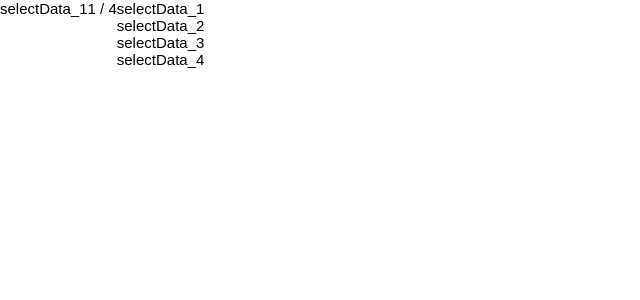
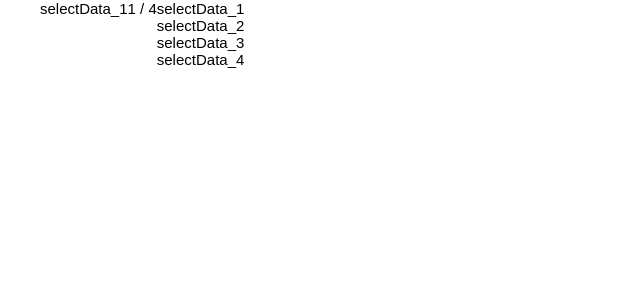
Before and after one commit to Evgenij-Maksimishin/Angular__Custom-DropDown-Menu, an Angular app: page / in a window 1280 px wide. Shown: the top 300 px of the page, without its empty margins (0-640 px from the left). Built offline with nearby package versions, Linux system fonts and the light colour scheme.

Commit message:
Add classes

```diff
--- a/src/app/app.component.html
+++ b/src/app/app.component.html
@@ -1 +1,5 @@
-<app-drop-dowm-menu [selectedOption]="selectData_1[0]" [options]="selectData_1"></app-drop-dowm-menu>
+<div class="app-section">
+    <div class="container">
+        <app-drop-dowm-menu [selectedOption]="selectData_1[0]" [options]="selectData_1"></app-drop-dowm-menu>
+    </div>
+</div>
```
